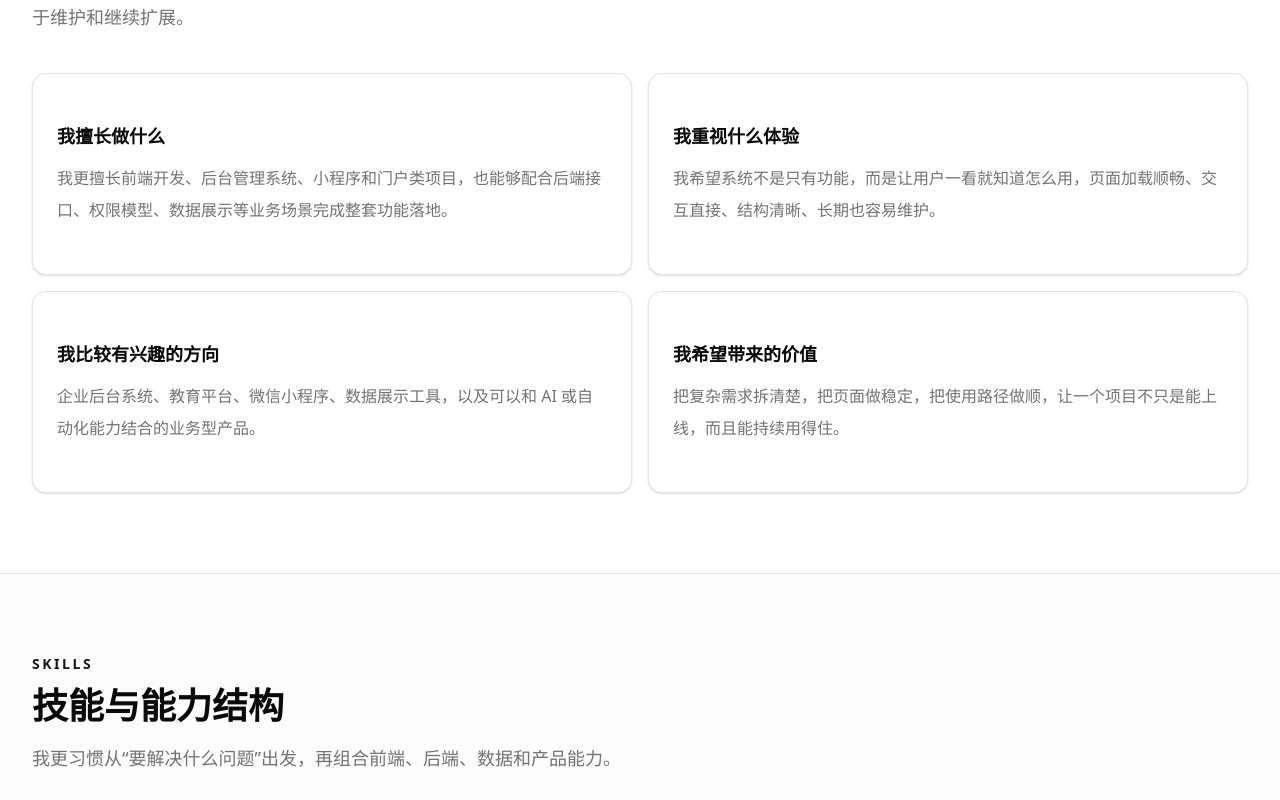
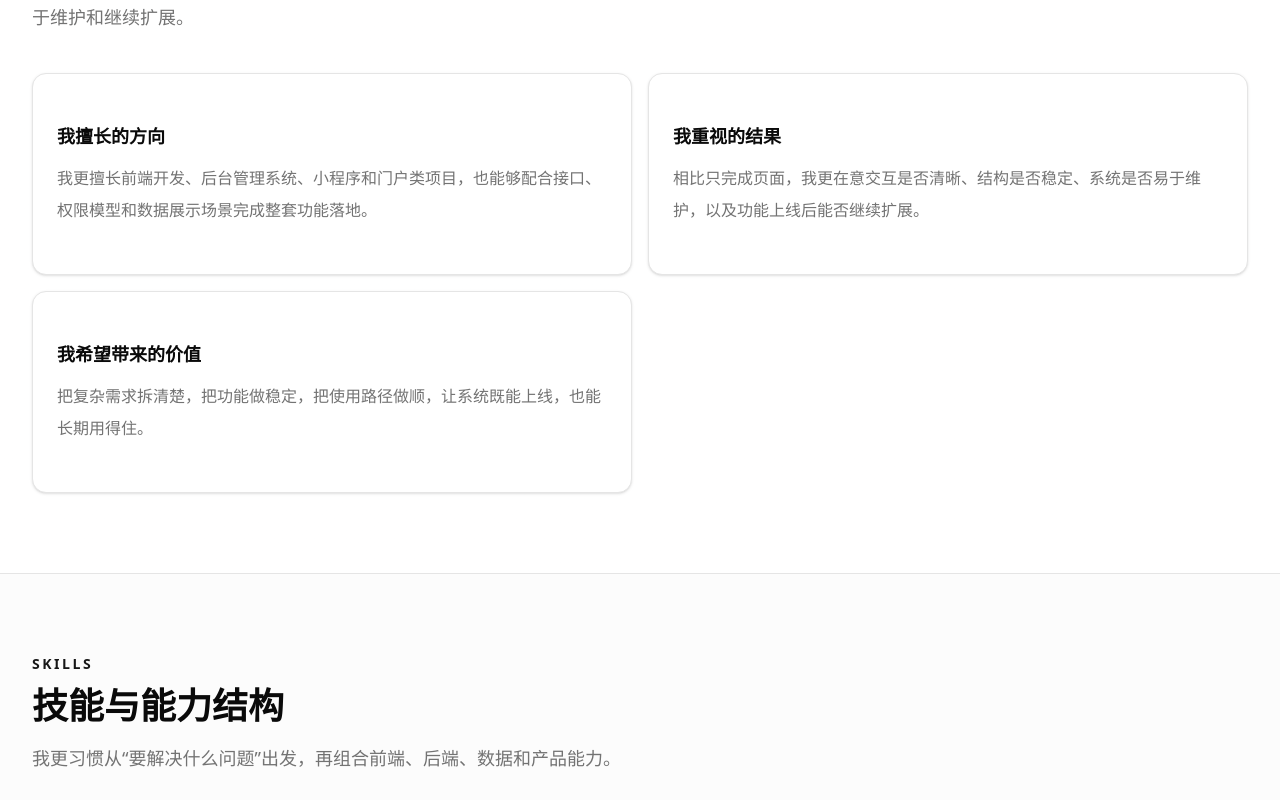
Before and after one commit to plainview387-a11y/onlinejsonpath, a Next.js app: page /projects/ai-project in a window 1280 px wide. Shown: the part 1460-2260 px from the top of the page. Built offline with nearby package versions, Linux system fonts and the light colour scheme.

Commit message:
Run final UI audit and trim portfolio page

```diff
--- a/src/app/admin/page.tsx
+++ b/src/app/admin/page.tsx
@@ -77,7 +77,10 @@ export default function AdminDashboardPage() {
 
       <div className="mt-6 grid gap-6 xl:grid-cols-[1.05fr_0.95fr]">
         <Card className="shadow-sm">
-          <CardHeader><CardTitle>后台模块</CardTitle></CardHeader>
+          <CardHeader>
+            <CardTitle>后台模块</CardTitle>
+            <p className="text-sm text-muted-foreground">统一进入各个后台功能模块，优先处理评论与数据概览。</p>
+          </CardHeader>
           <CardContent className="grid gap-4">
             {quickLinks.map((item) => {
               const Icon = item.icon;
@@ -104,7 +107,10 @@ export default function AdminDashboardPage() {
         </Card>
 
         <Card className="shadow-sm">
-          <CardHeader><CardTitle>当前最活跃工具</CardTitle></CardHeader>
+          <CardHeader>
+            <CardTitle>当前最活跃工具</CardTitle>
+            <p className="text-sm text-muted-foreground">点击条目可直接进入对应工具的评论筛选结果。</p>
+          </CardHeader>
           <CardContent className="space-y-3">
             {topTools.map(([key, count], index) => (
               <Link key={key} href={`/admin/comments?pageKey=${encodeURIComponent(key)}`}>
--- a/src/app/admin/stats/page.tsx
+++ b/src/app/admin/stats/page.tsx
@@ -101,7 +101,10 @@ export default function AdminStatsPage() {
         </Card>
 
         <Card className="shadow-sm">
-          <CardHeader><CardTitle>按工具查看评论</CardTitle></CardHeader>
+          <CardHeader>
+            <CardTitle>按工具查看评论</CardTitle>
+            <p className="text-sm text-muted-foreground">按工具快速进入评论管理页，自动带上对应筛选条件。</p>
+          </CardHeader>
           <CardContent className="space-y-3">
             {sortedToolUsage.map(([key, count], index) => (
               <Link key={key} href={`/admin/comments?pageKey=${encodeURIComponent(key)}`}>
--- a/src/app/profile/page.tsx
+++ b/src/app/profile/page.tsx
@@ -61,14 +61,17 @@ export default function ProfilePage() {
                     </p>
                   </div>
                 </div>
-                <div className="flex flex-wrap gap-2">
+                <div className="flex flex-wrap gap-3">
                   <Link href="/profile/edit">
                     <Button variant="secondary">
                       <PencilLine className="mr-2 h-4 w-4" />编辑资料
                     </Button>
                   </Link>
                   <Link href="/profile/password">
-                    <Button variant="outline" className="border-white/20 bg-white/10 text-white hover:bg-white/15 hover:text-white">
+                    <Button
+                      variant="outline"
+                      className="border-white/25 bg-white/10 text-white shadow-sm hover:bg-white/15 hover:text-white"
+                    >
                       <KeyRound className="mr-2 h-4 w-4" />修改密码
                     </Button>
                   </Link>
@@ -129,7 +132,9 @@ export default function ProfilePage() {
                   <Link href="/admin">
                     <div className="rounded-2xl border bg-background p-5 transition hover:-translate-y-0.5 hover:shadow-sm">
                       <div className="font-medium">进入后台控制台</div>
-                        <div className="mt-2 text-sm text-muted-foreground">统一进入后台首页，并继续访问统计概览、用户管理、评论管理等全部后台功能。</div>
+                      <div className="mt-2 text-sm text-muted-foreground">
+                        统一进入后台首页，并继续访问统计概览、用户管理、评论管理等全部后台功能。
+                      </div>
                     </div>
                   </Link>
                 </CardContent>
--- a/src/app/projects/ai-project/page.tsx
+++ b/src/app/projects/ai-project/page.tsx
@@ -46,20 +46,16 @@ const highlights = [
 
 const aboutItems = [
   {
-    title: '我擅长做什么',
-    text: '我更擅长前端开发、后台管理系统、小程序和门户类项目，也能够配合后端接口、权限模型、数据展示等业务场景完成整套功能落地。',
+    title: '我擅长的方向',
+    text: '我更擅长前端开发、后台管理系统、小程序和门户类项目，也能够配合接口、权限模型和数据展示场景完成整套功能落地。',
   },
   {
-    title: '我重视什么体验',
-    text: '我希望系统不是只有功能，而是让用户一看就知道怎么用，页面加载顺畅、交互直接、结构清晰、长期也容易维护。',
-  },
-  {
-    title: '我比较有兴趣的方向',
-    text: '企业后台系统、教育平台、微信小程序、数据展示工具，以及可以和 AI 或自动化能力结合的业务型产品。',
+    title: '我重视的结果',
+    text: '相比只完成页面，我更在意交互是否清晰、结构是否稳定、系统是否易于维护，以及功能上线后能否继续扩展。',
   },
   {
     title: '我希望带来的价值',
-    text: '把复杂需求拆清楚，把页面做稳定，把使用路径做顺，让一个项目不只是能上线，而且能持续用得住。',
+    text: '把复杂需求拆清楚，把功能做稳定，把使用路径做顺，让系统既能上线，也能长期用得住。',
   },
 ];
 
@@ -130,22 +126,16 @@ const projects = [
 
 const posts = [
   {
-    title: '后台系统为什么权限模型要尽早想清楚',
+    title: '权限模型应该尽早想清楚',
     category: '系统设计',
     date: '2026-04-18',
-    excerpt: '权限设计如果前期没有想清楚，后面补起来会很痛苦，尤其是角色、按钮和接口级权限同时存在的时候。',
+    excerpt: '后台系统里的角色、按钮和接口权限如果前期没有梳理清楚，后期补起来成本会明显变高。',
   },
   {
-    title: '做小程序时，性能优化往往比功能堆砌更重要',
+    title: '小程序性能优化通常比继续堆功能更重要',
     category: '性能优化',
     date: '2026-04-05',
-    excerpt: '当商品、图片和列表数据变多之后，加载速度和渲染体验会直接影响转化和留存。',
-  },
-  {
-    title: '为什么我很看重页面是否足够直观',
-    category: '产品思考',
-    date: '2026-03-22',
-    excerpt: '用户未必关心你用了什么框架，但一定会在意他能不能快速找到功能、顺利完成操作。',
+    excerpt: '当商品、图片和列表数据持续增加之后，加载速度和渲染体验会直接影响业务效果。',
   },
 ];
 
@@ -466,7 +456,7 @@ export default function AIProjectPage() {
             title="补充说明"
             description="以下内容用于补充说明我关注的问题类型、做事方式和项目判断标准。"
           />
-          <div className="mt-10 grid gap-4 md:grid-cols-2 xl:grid-cols-3">
+          <div className="mt-10 grid gap-4 md:grid-cols-2">
             {posts.map((post) => (
               <Card key={post.title} className="shadow-sm">
                 <CardContent className="p-6">
@@ -545,7 +535,7 @@ export default function AIProjectPage() {
                   <CardContent className="p-4">
                     <p className="text-xs font-semibold uppercase tracking-[0.16em] text-primary-foreground/70">更适合聊的话题</p>
                     <div className="mt-3 flex flex-wrap gap-2">
-                      {['业务系统', '自动化工具', '数据平台', 'AI 提效'].map((tag) => (
+                      {['业务系统', '小程序', '数据平台', '业务工具'].map((tag) => (
                         <Badge key={tag} variant="outline" className="rounded-full border-white/20 text-primary-foreground">
                           {tag}
                         </Badge>
```
Lines whose indentation alone changed are shown as unchanged.
